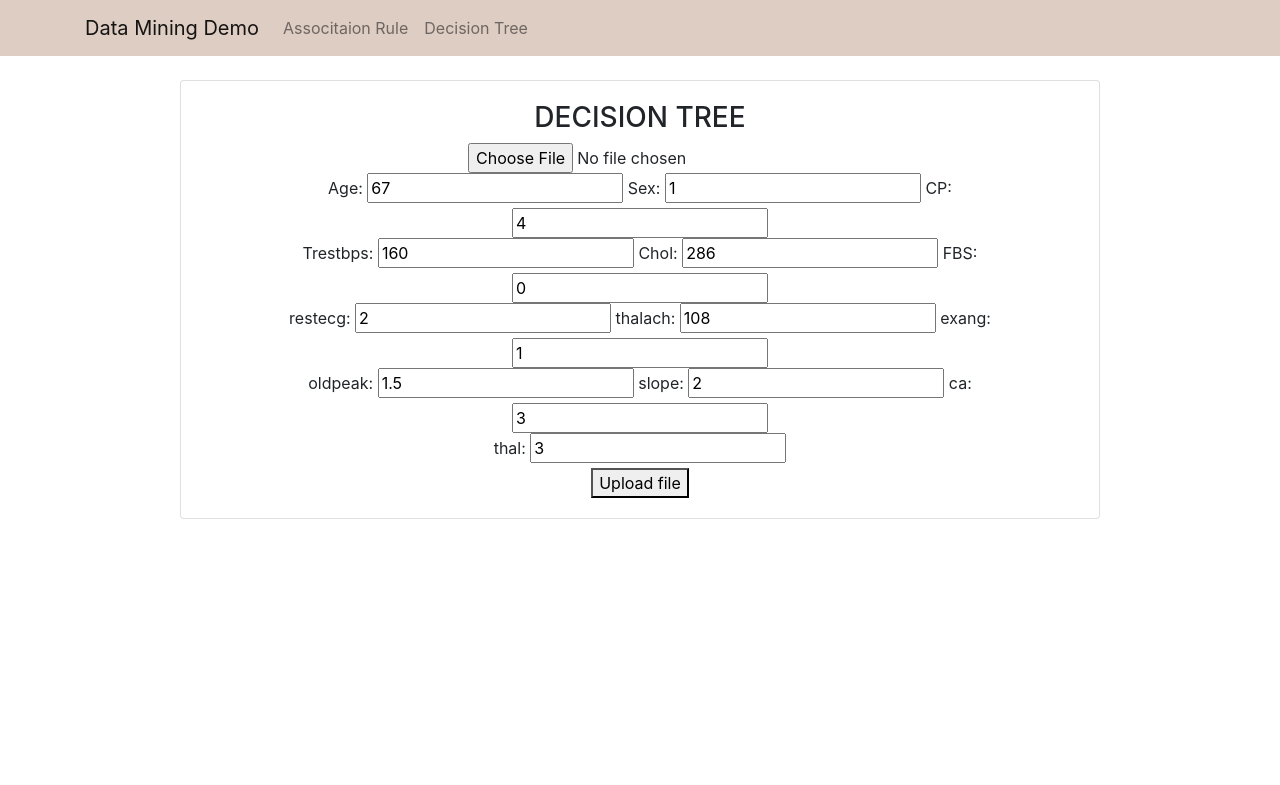
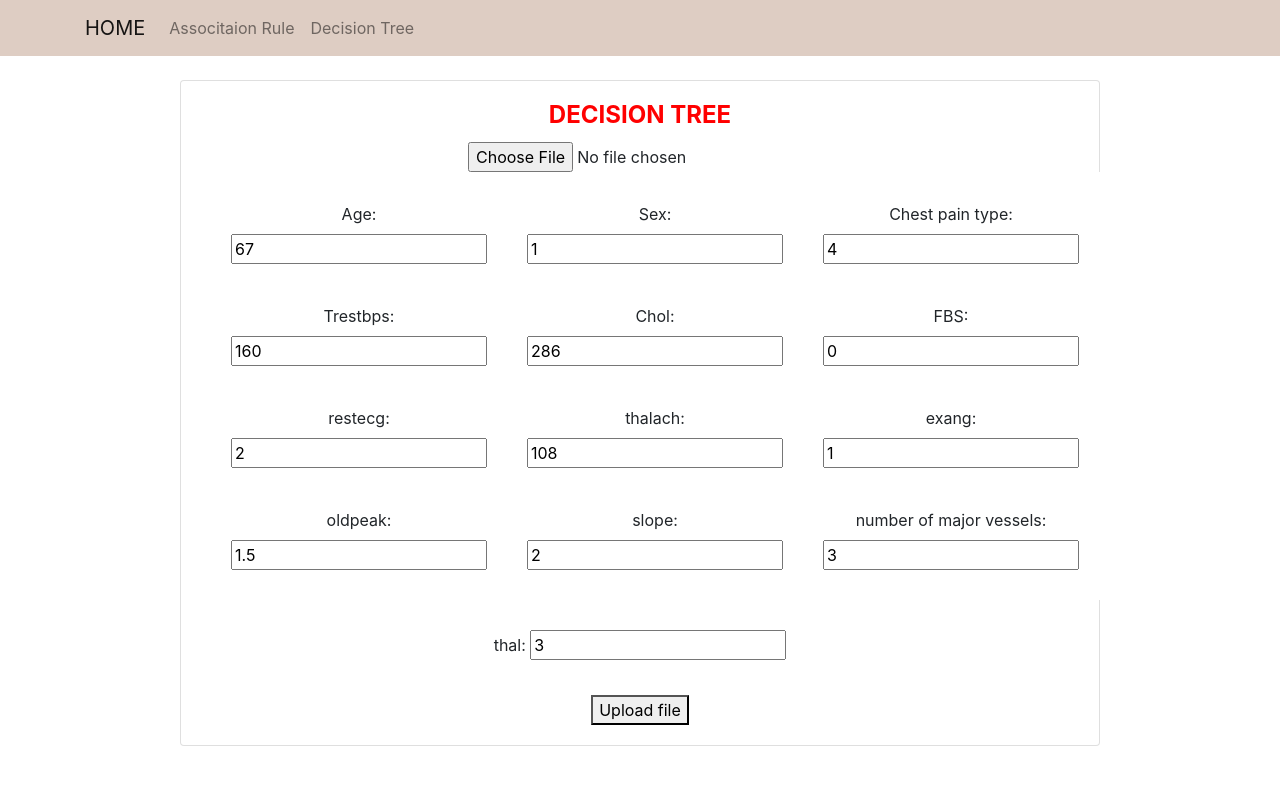
Before and after one commit to vndee/datamining, a Django app: page /decisiontree in a window 1280 px wide. Shown: the top 785 px of the page. Run offline with Django 3.2, Linux system fonts and the light colour scheme; some libraries are stand-ins or nearby versions.

Commit message:
update front-end

```diff
--- a/templates/associationrule.html
+++ b/templates/associationrule.html
@@ -1,7 +1,7 @@
 {% extends 'base.html' %}
 
 {% block content %}
-  <h3>ASSOCIATION RULE MINING</h3>
+    <h4 class="card-title"><font color="red"><strong>ASSOCIATION RULE MINING</strong></font></h4>
   <form method="post" enctype="multipart/form-data">
     {% csrf_token %}
     <input type="file" name="document">
--- a/templates/base.html
+++ b/templates/base.html
@@ -85,12 +85,27 @@
   opacity: 0;
 }
 
+.grid-container {
+  display: inline-grid;
+  grid-template-columns: auto auto auto;
+  background-color: #FFFFFF;
+  padding: 10px;
+}
+        .grid-item {
+  background-color: rgba(255, 255, 255, 0.8);
+  {#border: 1px solid rgba(0, 0, 0, 0.8);#}
+  padding: 20px;
+  {#font-size: 30px;#}
+  text-align: center;
+}
+
+
 </style>
 </head>
 <body>
   <nav class="navbar navbar-expand-lg navbar-light mb-4" style="background-color:#decdc3">
     <div class="container">
-      <a class="navbar-brand" href="{% url 'home' %}">Data Mining Demo</a>
+      <a class="navbar-brand" href="{% url 'home' %}">HOME</a>
       <button class="navbar-toggler" type="button" data-toggle="collapse" data-target="#navbarSupportedContent" aria-controls="navbarSupportedContent" aria-expanded="false" aria-label="Toggle navigation">
         <span class="navbar-toggler-icon"></span>
       </button>
--- a/templates/decisiontree.html
+++ b/templates/decisiontree.html
@@ -1,61 +1,85 @@
 {% extends 'base.html' %}
 
 {% block content %}
-  <h3>DECISION TREE</h3>
+  <h4 class="card-title"><font color="red"><strong>DECISION TREE</strong></font></h4>
   <form method="post" enctype="multipart/form-data">
     {% csrf_token %}
     <input type="file" name="document">
       <br>
+      <div class="grid-container">
+          <div class="grid-item">
         <label for="age">Age: </label>
       <input id="age" type="text" name="age" value="67">
+            </div>
 
+          <div class="grid-item">
         <label for="sex">Sex: </label>
         <input id="sex" type="text" name="sex" value="1">
+          </div>
 
-        <label for="cp">CP: </label>
+          <div class="grid-item">
+        <label for="cp">Chest pain type: </label>
         <input id="cp" type="text" name="cp" value="4">
-        <br>
+{#        <br>#}
+          </div>
 
+          <div class="grid-item">
         <label for="trestbps">Trestbps: </label>
         <input id="trestbps" type="text" name="trestbps" value="160">
+          </div>
 
-
+          <div class="grid-item">
         <label for="chol">Chol: </label>
         <input id="chol" type="text" name="chol" value="286">
+          </div>
 
-
+          <div class="grid-item">
         <label for="fbs">FBS: </label>
         <input id="fbs" type="text" name="fbs" value="0">
-        <br>
+{#        <br>#}
+          </div>
 
+          <div class="grid-item">
         <label for="restecg">restecg: </label>
         <input id="restecg" type="text" name="restecg" value="2">
+          </div>
 
-
+          <div class="grid-item">
         <label for="thalach">thalach: </label>
         <input id="thalach" type="text" name="thalach" value="108">
+          </div>
 
-
+          <div class="grid-item">
         <label for="exang">exang: </label>
         <input id="exang" type="text" name="exang" value="1">
-        <br>
+{#        <br>#}
+          </div>
 
+          <div class="grid-item">
         <label for="oldpeak">oldpeak: </label>
         <input id="oldpeak" type="text" name="oldpeak" value="1.5">
+          </div>
 
-
+          <div class="grid-item">
         <label for="slope">slope: </label>
         <input id="slope" type="text" name="slope" value="2">
+          </div>
 
+          <div class="grid-item">
+        <label for="ca">number of major vessels: </label>
+        <input id="ca" type="text" name="ca" value="3">
+{#        <br>#}
+          </div>
 
-        <label for="ca">ca: </label>
-        <input id="ca" type="text" name="ca" value="3">
-        <br>
-
+{#        <br>#}
+          </div>
+      <div class="grid-container">
+          <div class="grid-item">
         <label for="thal">thal: </label>
         <input id="thal" type="text" name="thal" value="3">
-
-        <br>
+          </div>
+      </div>
+      <br>
 
     <button type="submit">Upload file</button>
   </form>
```
Also changed, not shown: templates/home.html (+5 -2 lines), 1 other file.
